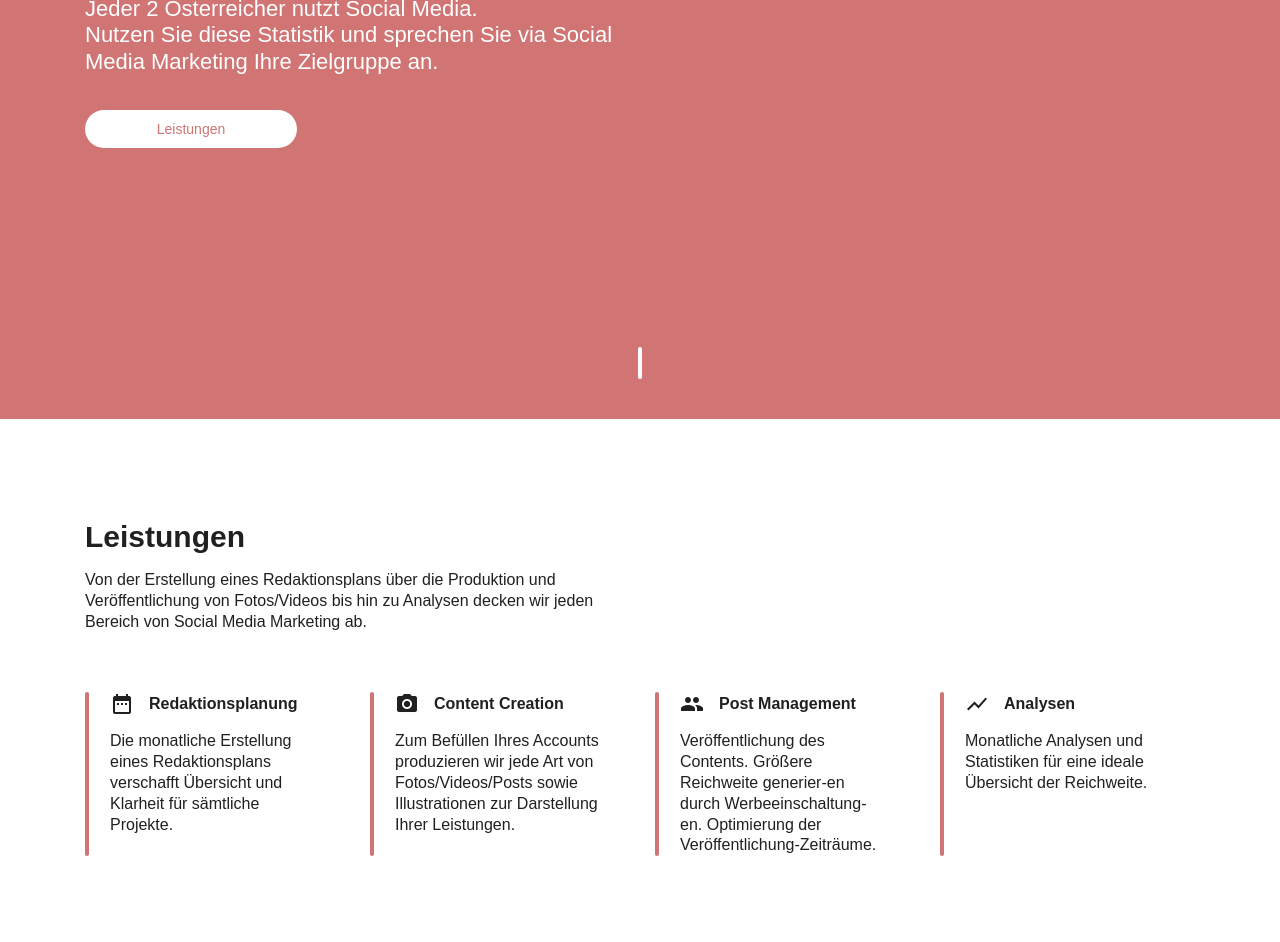
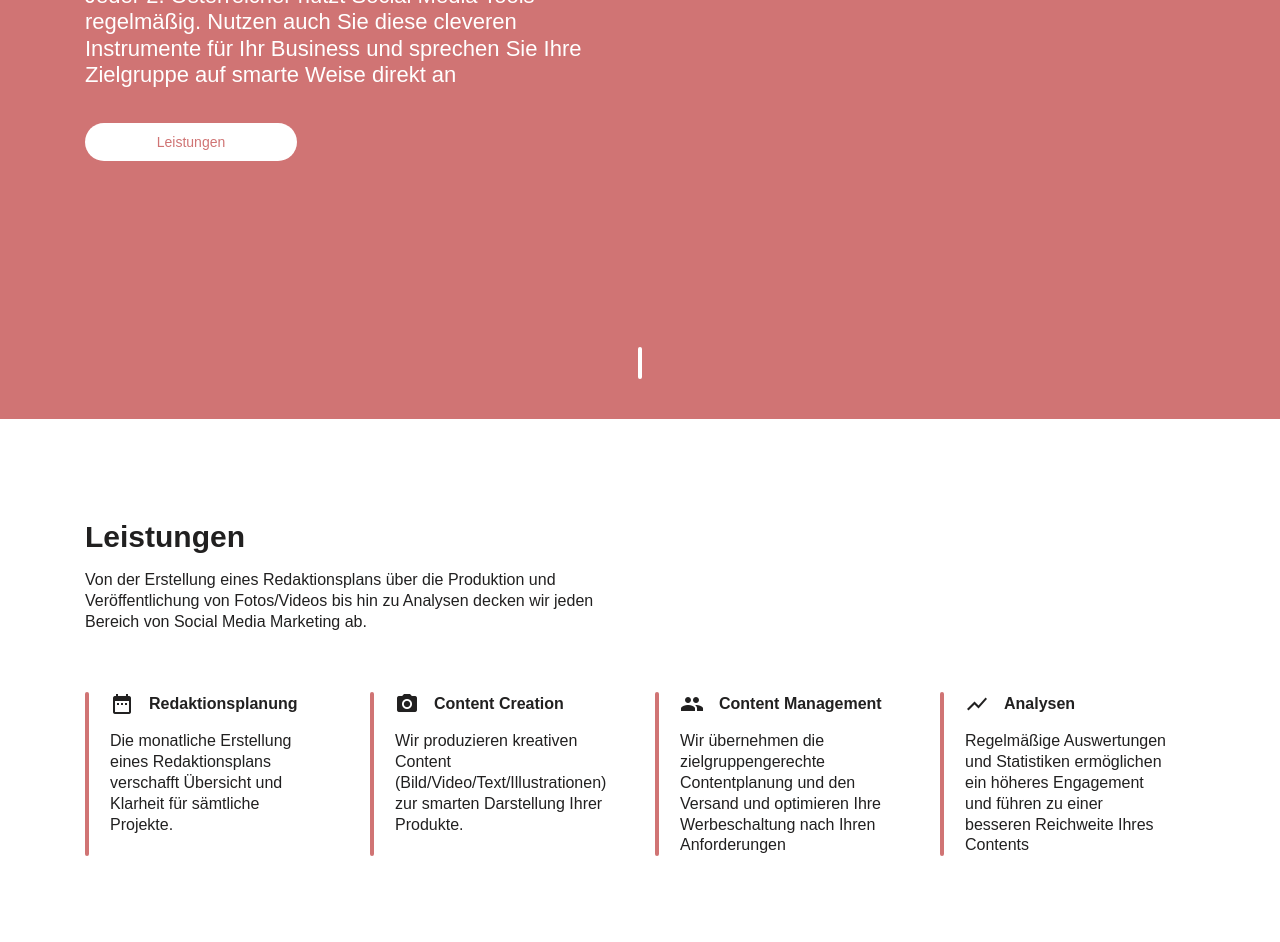
Before and after one commit to nowe-marketing/-nowe-marketing.github.io, a plain HTML site: page index.html in a window 1280 px wide. Shown: the part 381-1323 px from the top of the page. Drawn offline with Linux system fonts and the light colour scheme.

Commit message:
Update index.html

```diff
--- a/index.html
+++ b/index.html
@@ -27,7 +27,7 @@
                 </div>
                 <ul class="clearfix">
                     <li><a href="#services">Leistungen</a></li>
-                    <li><a href="#references">Refernzen</a></li>
+                    <li><a href="#references">Referenzen</a></li>
                     <li><a href="#contact">Kontakt</a></li>
                 </ul>
             </nav>
@@ -41,7 +41,8 @@
                 <div class="row">
                     <div class="col-lg-6 col-md-8 col-sm-10" id="project01">
                         <h1>Social Media strategies that lift your business.</h1>
-                        <h6>Jeder 2 Österreicher nutzt Social Media. <br/> Nutzen Sie diese Statistik und sprechen Sie via Social Media Marketing Ihre Zielgruppe an.</h6>
+                        <h6>Jeder 2. Österreicher nutzt Social Media Tools regelmäßig.
+                            Nutzen auch Sie diese cleveren Instrumente für Ihr Business und sprechen Sie Ihre Zielgruppe auf smarte Weise direkt an</h6>
                         <a href="#" class="btn btn-white">Leistungen</a>
                     </div>
                 </div>
@@ -72,19 +73,19 @@
                         <div class="col-lg-3 col-md-6 columns d-flex">
                             <div class="service-item flex-grow-1">
                                 <div class="service-item-header d-flex align-items-center"><span><i class="material-icons d-block">camera_alt</i></span><span class="font-weight-bold">Content Creation</span></div>
-                                <p>Zum Befüllen Ihres Accounts produzieren wir jede Art von Fotos/Videos/Posts sowie Illustrationen zur Darstellung Ihrer Leistungen.</p>
+                                <p>Wir produzieren kreativen Content (Bild/Video/Text/Illustrationen) zur smarten Darstellung Ihrer Produkte.</p>
                             </div>
                         </div><!--2-->
                         <div class="col-lg-3 col-md-6 columns d-flex">
                             <div class="service-item flex-grow-1">
-                                <div class="service-item-header d-flex align-items-center"><span><i class="material-icons d-block">group</i></span><span class="font-weight-bold">Post Management</span></div>
-                                <p>Veröffentlichung des Contents. Größere Reichweite generier-en durch Werbeeinschaltung-en. Optimierung der Veröffentlichung-Zeiträume.</p>
+                                <div class="service-item-header d-flex align-items-center"><span><i class="material-icons d-block">group</i></span><span class="font-weight-bold">Content Management</span></div>
+                                <p>Wir übernehmen die zielgruppengerechte Contentplanung und den Versand und optimieren Ihre Werbeschaltung nach Ihren Anforderungen</p>
                             </div>
                         </div><!--3-->
                         <div class="col-lg-3 col-md-6 columns d-flex">
                             <div class="service-item flex-grow-1">
                                 <div class="service-item-header d-flex align-items-center"><span><i class="material-icons d-block">show_chart</i></span><span class="font-weight-bold">Analysen</span></div>
-                                <p>Monatliche Analysen und Statistiken für eine ideale Übersicht der Reichweite.</p>
+                                <p>Regelmäßige Auswertungen und Statistiken ermöglichen ein höheres Engagement und führen zu einer besseren Reichweite Ihres Contents</p>
                             </div>
                         </div><!--4-->
                     </div>
@@ -105,13 +106,13 @@
                                 <ul class="list">
                                     <li>
                                         <span class="d-block font-weight-bold">Kunde</span>
-                                        <p><a href="#">Mountain Yoga Festival</a></p>
+                                        <p><a href="#">Auszeit Marketing eU.</a></p>
                                     </li>
                                     <li>
                                         <span class="d-block font-weight-bold">Leistungen</span>
                                         <p><a href="#">Redaktionsplanung</a></p>
                                         <p><a href="#">Contentcreation</a></p>
-                                        <p><a href="#">Instagram Adds</a></p>
+                                        <p><a href="#">Instagram ads</a></p>
                                         <p><a href="#">Social Media Analysen</a></p>
                                     </li>
                                     <li>
```
